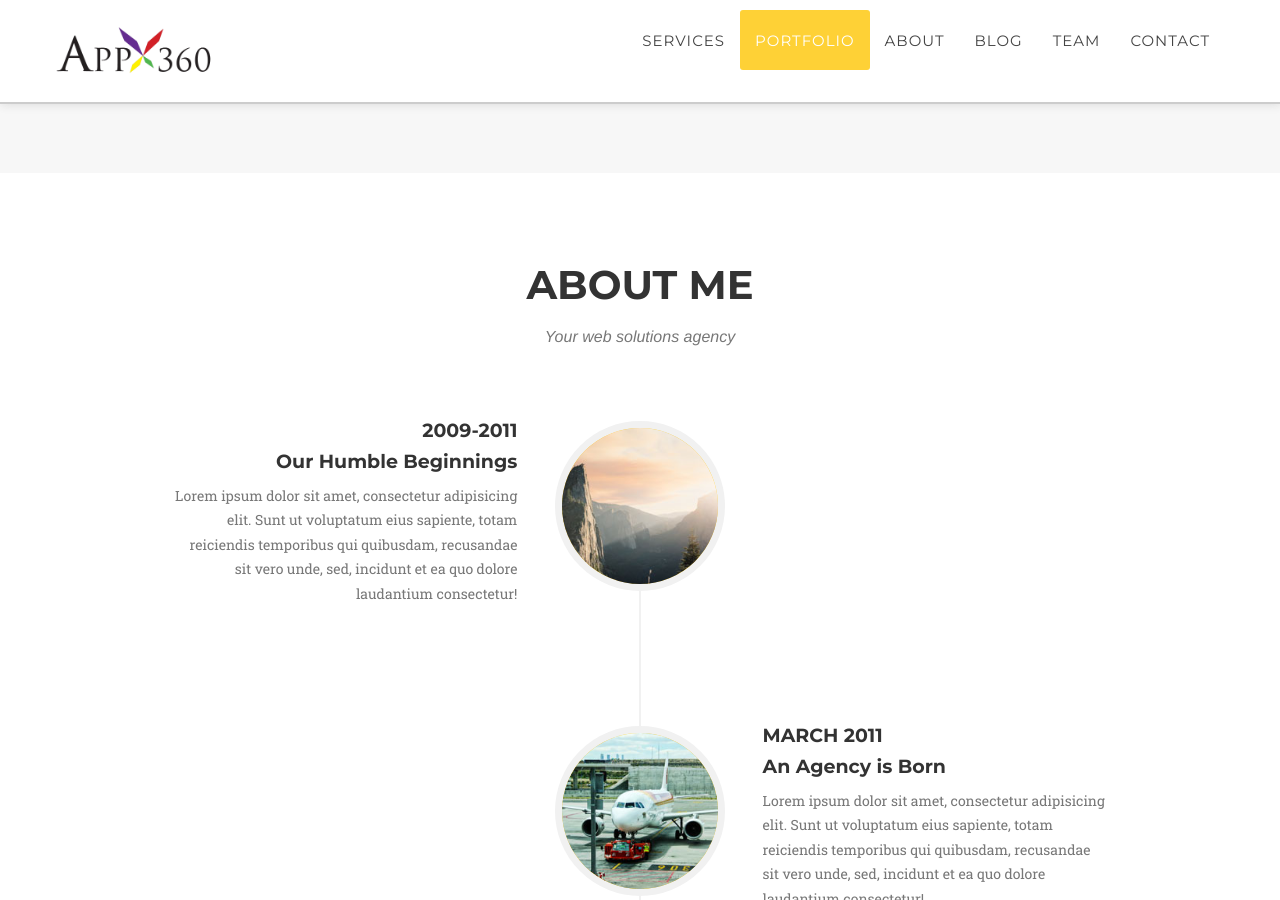
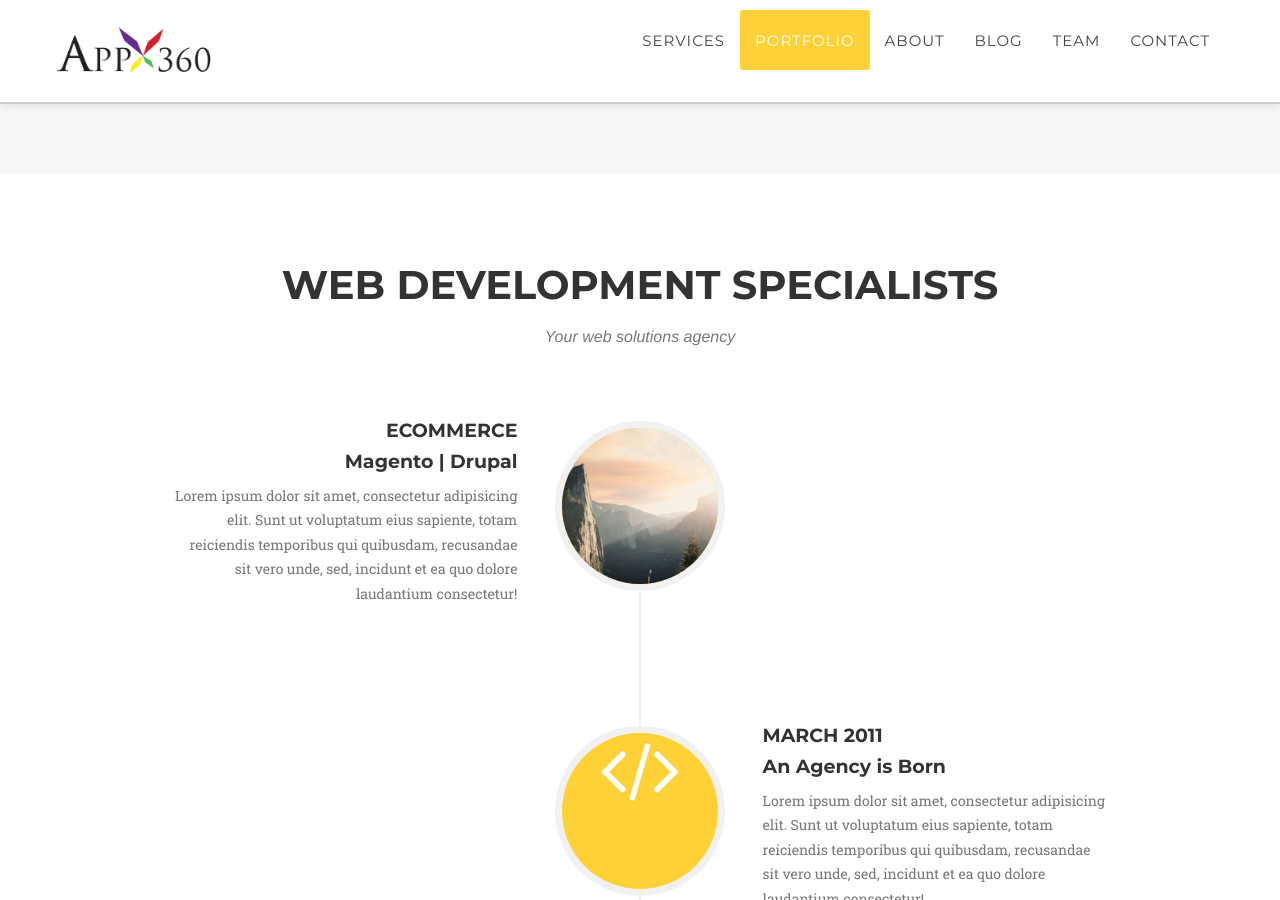
Before and after one commit to newmedia77/newmediasite, a Jekyll site: the page built from index.html, in a window 1280 px wide and 900 px high, scrolled down 2295 px. Built offline with Jekyll 4.4.1, drawn with Linux system fonts in a browser that asks for light colours; some web fonts are replaced.

Commit message:
andreas
what

```diff
--- a/_includes/about.html
+++ b/_includes/about.html
@@ -3,7 +3,7 @@
         <div class="container">
             <div class="row">
                 <div class="col-lg-12 text-center">
-                    <h2 class="section-heading">About Me</h2>
+                    <h2 class="section-heading">Web Development Specialists</h2>
                     <h3 class="section-subheading text-muted">Your web solutions agency</h3>
                 </div>
             </div>
@@ -16,8 +16,8 @@
                             </div>
                             <div class="timeline-panel">
                                 <div class="timeline-heading">
-                                    <h4>2009-2011</h4>
-                                    <h4 class="subheading">Our Humble Beginnings</h4>
+                                    <h4>eCommerce</h4>
+                                    <h4 class="subheading">Magento | Drupal</h4>
                                 </div>
                                 <div class="timeline-body">
                                     <p class="text-muted">Lorem ipsum dolor sit amet, consectetur adipisicing elit. Sunt ut voluptatum eius sapiente, totam reiciendis temporibus qui quibusdam, recusandae sit vero unde, sed, incidunt et ea quo dolore laudantium consectetur!</p>
@@ -26,7 +26,7 @@
                         </li>
                         <li class="timeline-inverted">
                             <div class="timeline-image">
-                                <img class="img-circle img-responsive" src="img/about/2.jpg" alt="">
+                                <i class="fa fa-code fa-5x"></i>
                             </div>
                             <div class="timeline-panel">
                                 <div class="timeline-heading">
```
